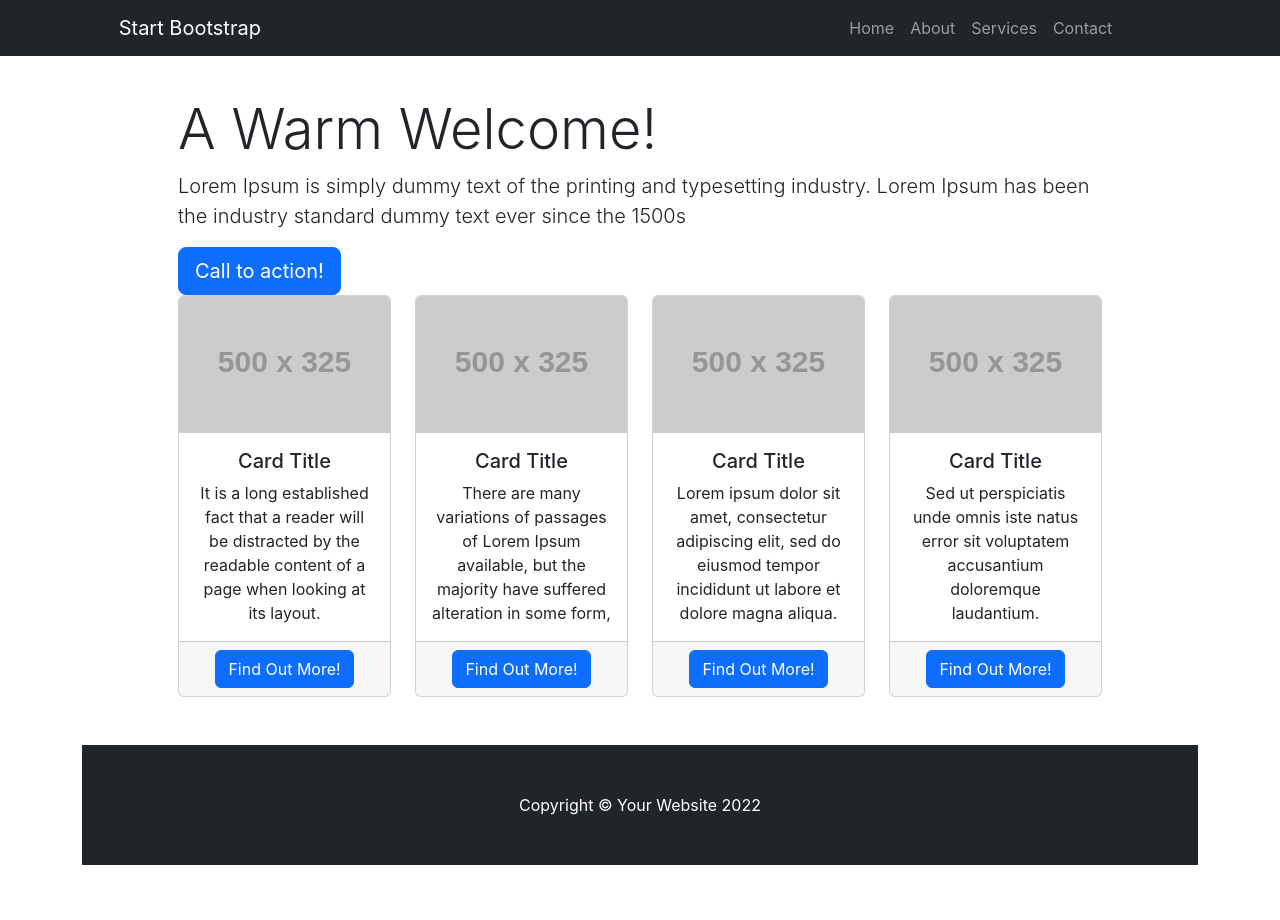
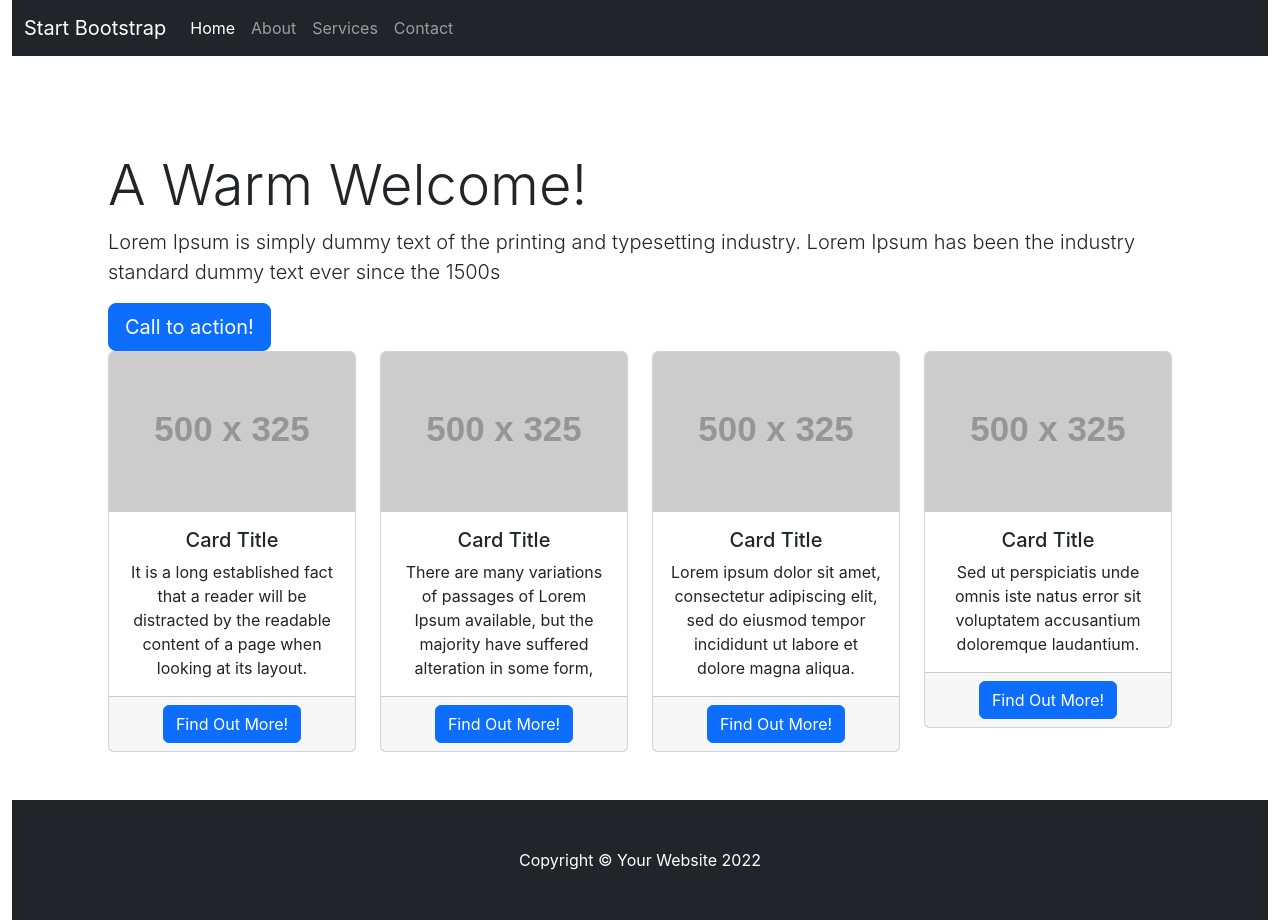
Before and after one commit to DiegoAndresMarmota/Landing-Page-con-React, a React (Create React App) app: page / in a window 1280 px wide. Before the commit the page ends 865 px from the top, so only its background shows below. Built offline with nearby package versions, Linux system fonts and the light colour scheme.

Commit message:
Actualización

```diff
--- a/src/App.js
+++ b/src/App.js
@@ -4,7 +4,7 @@
 
 function App() {
   return (
-    <div className="container">
+    <div className="container-fluid">
       <div className="header">
         <NavBar />
       </div>
--- a/src/component/footer.jsx
+++ b/src/component/footer.jsx
@@ -7,11 +7,11 @@
 export const Footer = () => {
   return (
     <footer className="py-5 bg-dark footer" style={styleFooter}>
-      <div className="container">
-          <p className="m-0 text-center text-white">
-            Copyright © Your Website 2022
-          </p>
-        </div>
+      <div className="container-fluid">
+        <p className="m-auto text-center text-white">
+          Copyright © Your Website 2022
+        </p>
+      </div>
     </footer>
   );
 };
--- a/src/component/home.jsx
+++ b/src/component/home.jsx
@@ -1,6 +1,5 @@
 import React from "react";
 import { Jumbotron } from "./Jumbotron.jsx";
-import { NavBar } from "./Navbar.jsx";
 import { Card } from "./Card.jsx";
 import { Footer } from "./Footer.jsx";
 
@@ -16,7 +15,6 @@
   render() {
     return (
       <div style={styleDiv}>
-        <NavBar />
         <div className="mx-5 my-5 px-5 pt-5">
           <Jumbotron />
           <div className="row text-center">
--- a/src/component/navbar.jsx
+++ b/src/component/navbar.jsx
@@ -4,36 +4,47 @@
 export class NavBar extends React.Component {
   render() {
     return (
-      <nav className="navbar navbar-expand-lg navbar-dark bg-dark fixed-top">
-        <div className="row  col-md-3 offset-sm-1">
-          <a className="navbar-brand" href="#">
+      <nav class="navbar navbar-expand-lg bg-dark navbar-dark">
+        <div class="container-fluid">
+          <a class="navbar-brand" href="/">
             Start Bootstrap
           </a>
-        </div>
-        <div className="row col-sm-2 offset-sm-4">
-          <ul className="navbar-nav">
-            <li className="nav-item active">
-              <a className="nav-link" href="#">
-                Home <span className="sr-only"></span>
+          <button
+            class="navbar-toggler"
+            type="button"
+            data-bs-toggle="collapse"
+            data-bs-target="#navbarSupportedContent"
+            aria-controls="navbarSupportedContent"
+            aria-expanded="false"
+            aria-label="Toggle navigation"
+          >
+            <span class="navbar-toggler-icon"></span>
+          </button>
+          <div class="collapse navbar-collapse" id="navbarSupportedContent">
+            <ul class="navbar-nav navbar-nav me-auto mb-2 mb-lg-0">
+              <li class="nav-item">
+                <a class="nav-link active" aria-current="page" href="/">
+                  Home
                 </a>
               </li>
-            <li className="nav-item">
-              <a className="nav-link" href="#">
+              <li class="nav-item">
+                <a class="nav-link" href="/acerca_de">
                   About
                 </a>
               </li>
-            <li className="nav-item">
-              <a className="nav-link" href="#">
+              <li class="nav-item">
+                <a class="nav-link" href="/contacto">
                   Services
                 </a>
               </li>
-            <li className="nav-item">
-              <a className="nav-link" href="#">
+              <li class="nav-item">
+                <a class="nav-link" href="/acerca_de">
                   Contact
                 </a>
               </li>
             </ul>
           </div>
+        </div>
       </nav>
     );
   }
```
Lines whose indentation alone changed are shown as unchanged.
